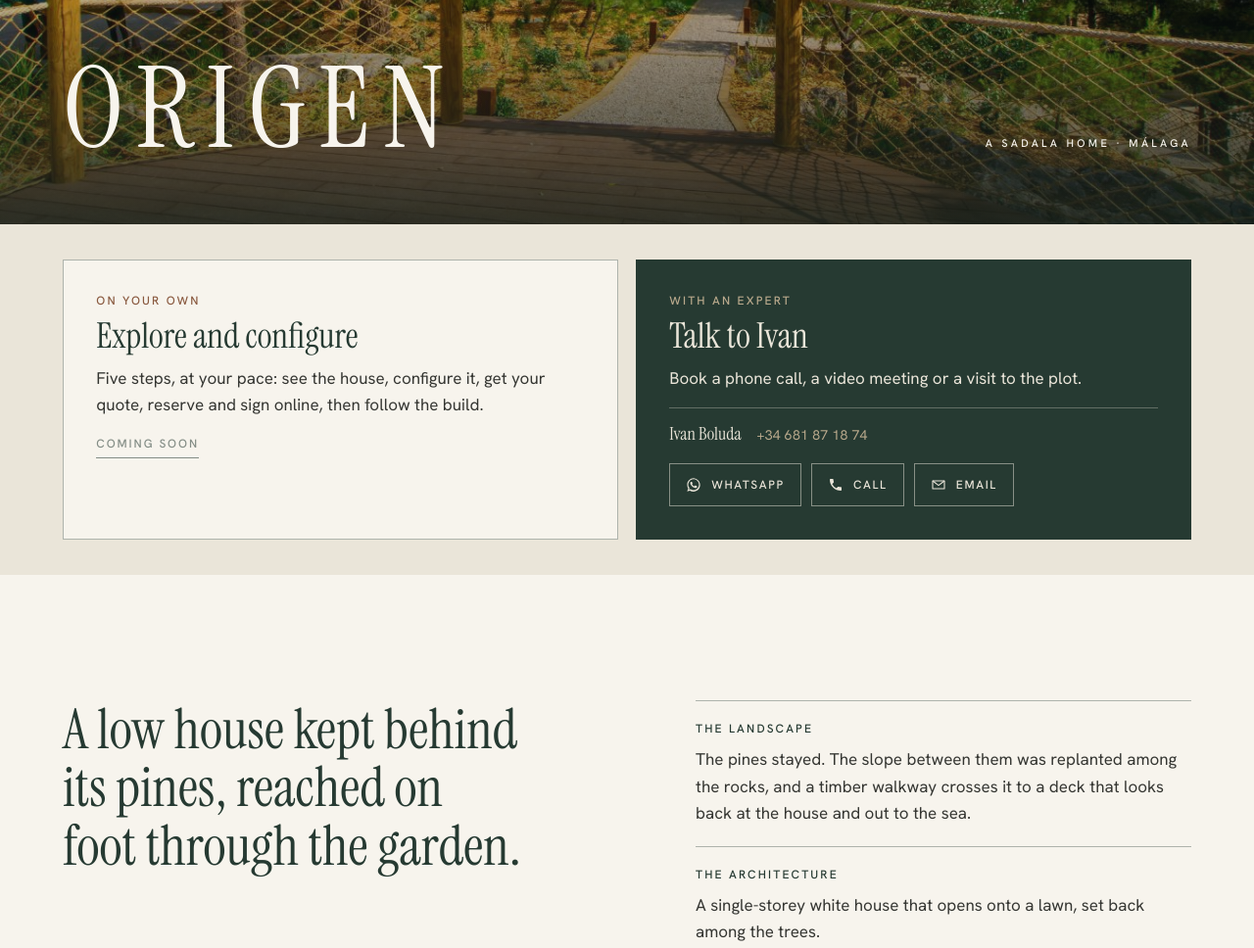
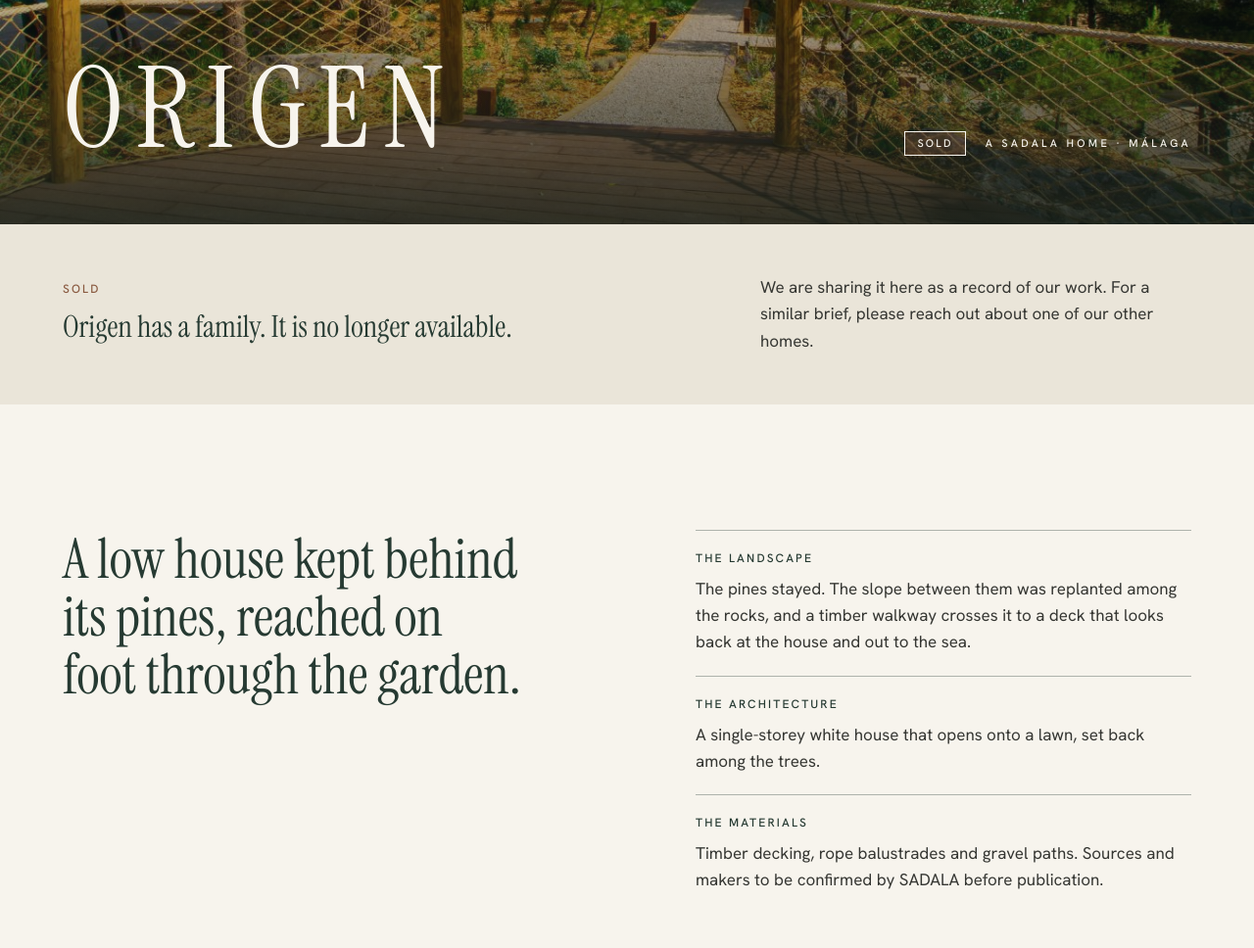
Before and after one commit to dimitri-frb/sadala-website, a plain HTML site: page homes/origen/index.html in a window 1280 px wide. Shown: the part 500-1468 px from the top of the page at 98% size. Drawn offline with Linux system fonts and the light colour scheme.

Commit message:
Mark Origen as sold + El Cantal as "Sale opening soon"
ORIGEN
- Hero: "SOLD" chip beside the "A SADALA HOME · MÁLAGA" endorsement
- Start band (Explore / Talk to Ivan) removed in favour of a quiet
  limestone "Sold" note under the hero:
    "Origen has a family. It is no longer available."
    "We are sharing it here as a record of our work..."
- Closing band: "Arrange a visit" removed, line reworded to
  "The next home is already taking shape." Only "Next home · EL CANTAL"
  remains, so there is no path to request a visit for Origen.

EL CANTAL
- Hero: "SALE OPENING SOON" chip beside the endorsement
- Everything else unchanged (Start band + Ivan actions stay live so
  interested buyers can get in touch before the sale opens).

LISTINGS
- Homepage work-grid: Origen card now shows "SOLD", El Cantal shows
  "SALE OPENING SOON" (replacing the "A SADALA HOME" endorsement line
  on those two cards)
- /homes/ index: same treatment
- Home card CTA on Origen: "Visit Origen" -> "See Origen" (softer,
  since nothing is for sale)

CSS additions: .sold-chip, .soon-chip (for hero overlay) and
.status-line (for listing cards).

Co-Authored-By: Claude Opus 4.7 <noreply@anthropic.com>

```diff
--- a/assets/site.css
+++ b/assets/site.css
@@ -298,3 +298,22 @@ main { flex: 1; }
 .start-card.is-soon:hover {
   border-color: var(--rule-light);
 }
+
+/* Status chips (hero + listing cards) */
+.sold-chip, .soon-chip {
+  display: inline-flex; align-items: center;
+  padding: 6px 12px;
+  font: 500 11px var(--sans);
+  letter-spacing: .2em;
+  text-transform: uppercase;
+  border: 1px solid currentColor;
+  line-height: 1;
+}
+.sold-chip { color: var(--warm-white); background: rgba(164,110,81,.25); }
+.soon-chip { color: var(--warm-white); background: rgba(185,169,140,.22); }
+.status-line {
+  font: 500 11px var(--sans);
+  letter-spacing: .24em;
+  text-transform: uppercase;
+  color: var(--terracotta-dark);
+}
--- a/homes/origen/index.html
+++ b/homes/origen/index.html
@@ -37,42 +37,21 @@
   <div style="position:absolute;inset:0;background:linear-gradient(rgba(20,32,27,0) 45%, rgba(20,32,27,.85))"></div>
   <div style="position:relative;max-width:1360px;width:100%;margin:0 auto;padding:clamp(160px,30vh,340px) clamp(20px,5vw,72px) clamp(32px,5vw,60px);display:flex;flex-wrap:wrap;gap:12px 40px;align-items:baseline;justify-content:space-between">
     <h1 style="overflow-wrap:break-word;font:400 clamp(52px,9vw,140px)/1 var(--serif);letter-spacing:.12em;text-transform:uppercase;margin:0;color:var(--warm-white)">ORIGEN</h1>
-    <div class="endorsement" style="color:var(--warm-white)">A SADALA home · Málaga</div>
+    <div style="display:flex;flex-wrap:wrap;align-items:center;gap:14px 20px">
+      <span class="sold-chip">Sold</span>
+      <div class="endorsement" style="color:var(--warm-white)">A SADALA home · Málaga</div>
+    </div>
   </div>
 </section>
 
-<!-- START BAND -->
-<section style="background:var(--limestone);padding:clamp(20px,3vw,36px) 0">
-  <div class="container" style="display:grid;grid-template-columns:repeat(auto-fit,minmax(min(100%,340px),1fr));gap:clamp(12px,1.4vw,20px)">
-    <div class="start-card start-card-own is-soon" aria-disabled="true">
-      <span class="start-label" style="color:var(--terracotta-dark)">On your own</span>
-      <span class="start-title">Explore and configure</span>
-      <span class="start-body">Five steps, at your pace: see the house, configure it, get your quote, reserve and sign online, then follow the build.</span>
-      <span class="start-cta" style="border-bottom-color:var(--olive);opacity:.55">Coming soon</span>
+<!-- SOLD NOTE -->
+<section style="background:var(--limestone);padding:clamp(28px,4vw,52px) 0">
+  <div class="container" style="display:flex;flex-wrap:wrap;gap:18px 40px;align-items:baseline;justify-content:space-between">
+    <div>
+      <div class="eyebrow" style="color:var(--terracotta-dark)">Sold</div>
+      <p style="margin:12px 0 0;font:400 clamp(22px,2.4vw,32px)/1.25 var(--serif);text-wrap:balance">Origen has a family. It is no longer available.</p>
     </div>
-    <div class="start-card start-card-expert">
-      <span class="start-label" style="color:var(--oak)">With an expert</span>
-      <span class="start-title">Talk to Ivan</span>
-      <span class="start-body" style="color:var(--limestone)">Book a phone call, a video meeting or a visit to the plot.</span>
-      <div class="expert-ivan">
-        <span class="expert-ivan-name">Ivan Boluda</span>
-        <span class="expert-ivan-phone">+34 681 87 18 74</span>
-      </div>
-      <div class="expert-actions">
-        <a class="expert-action" href="https://wa.me/34681871874" target="_blank" rel="noopener" aria-label="WhatsApp Ivan">
-          <svg viewBox="0 0 24 24" aria-hidden="true" focusable="false"><path fill="currentColor" d="M12.04 2C6.58 2 2.13 6.45 2.13 11.91c0 2.1.55 4.15 1.6 5.95L2 22l4.27-1.12a9.9 9.9 0 0 0 5.77 1.47h.01c5.46 0 9.91-4.45 9.91-9.91 0-2.65-1.03-5.14-2.9-7.01A9.86 9.86 0 0 0 12.04 2Zm0 18.11a8.2 8.2 0 0 1-4.18-1.14l-.3-.18-2.54.66.68-2.47-.2-.31A8.22 8.22 0 1 1 20.25 12a8.22 8.22 0 0 1-8.21 8.11Zm4.5-6.15c-.25-.12-1.46-.72-1.69-.8-.23-.08-.4-.12-.56.12-.17.25-.65.8-.8.96-.14.17-.3.19-.55.06-.25-.12-1.04-.38-1.98-1.22-.73-.65-1.22-1.46-1.37-1.7-.14-.25-.02-.38.11-.5.11-.11.25-.3.37-.44.12-.15.17-.25.25-.41.08-.17.04-.31-.02-.44-.06-.12-.56-1.35-.76-1.85-.2-.48-.4-.42-.56-.42h-.48c-.17 0-.44.06-.68.31-.23.25-.9.88-.9 2.14 0 1.26.92 2.48 1.05 2.65.12.17 1.81 2.77 4.4 3.88.62.27 1.1.43 1.47.55.62.2 1.18.17 1.63.1.5-.08 1.46-.6 1.66-1.17.2-.57.2-1.07.14-1.17-.06-.1-.23-.17-.48-.29Z"/></svg>
-          <span>WhatsApp</span>
-        </a>
-        <a class="expert-action" href="tel:+34681871874" aria-label="Call Ivan">
-          <svg viewBox="0 0 24 24" aria-hidden="true" focusable="false"><path fill="currentColor" d="M6.62 10.79a15.05 15.05 0 0 0 6.59 6.59l2.2-2.2a1 1 0 0 1 1.02-.24c1.12.37 2.33.57 3.57.57a1 1 0 0 1 1 1V20a1 1 0 0 1-1 1A17 17 0 0 1 3 4a1 1 0 0 1 1-1h3.5a1 1 0 0 1 1 1c0 1.24.2 2.45.57 3.57a1 1 0 0 1-.24 1.02l-2.2 2.2Z"/></svg>
-          <span>Call</span>
-        </a>
-        <a class="expert-action" href="mailto:ivan@sadala.com" aria-label="Email Ivan">
-          <svg viewBox="0 0 24 24" aria-hidden="true" focusable="false"><path fill="none" stroke="currentColor" stroke-width="1.6" stroke-linejoin="round" d="M3 6h18v12H3z"/><path fill="none" stroke="currentColor" stroke-width="1.6" stroke-linejoin="round" d="M3 6l9 7 9-7"/></svg>
-          <span>Email</span>
-        </a>
-      </div>
-    </div>
+    <p class="body-md" style="margin:0;max-width:440px">We are sharing it here as a record of our work. For a similar brief, please reach out about one of our other homes.</p>
   </div>
 </section>
 
@@ -119,9 +98,8 @@
 <!-- CLOSING -->
 <section class="sec-tight sec-olive">
   <div class="container" style="display:flex;flex-wrap:wrap;gap:28px 80px;align-items:flex-end;justify-content:space-between">
-    <p style="flex:1 1 420px;min-width:0;font:400 clamp(36px,5vw,76px)/1.02 var(--serif);margin:0;text-wrap:balance;color:var(--limestone)">Come and see the land it belongs to.</p>
+    <p style="flex:1 1 420px;min-width:0;font:400 clamp(36px,5vw,76px)/1.02 var(--serif);margin:0;text-wrap:balance;color:var(--limestone)">The next home is already taking shape.</p>
     <div style="display:flex;flex-wrap:wrap;gap:16px">
-      <a href="/contact/" class="btn btn-solid-light">Arrange a visit</a>
       <a href="/homes/el-cantal/" class="btn btn-on-dark">Next home · EL CANTAL</a>
     </div>
   </div>
```
Also changed, not shown: homes/el-cantal/index.html (+4 -1 lines), homes/index.html (+2 -2 lines), index.html (+3 -3 lines).
